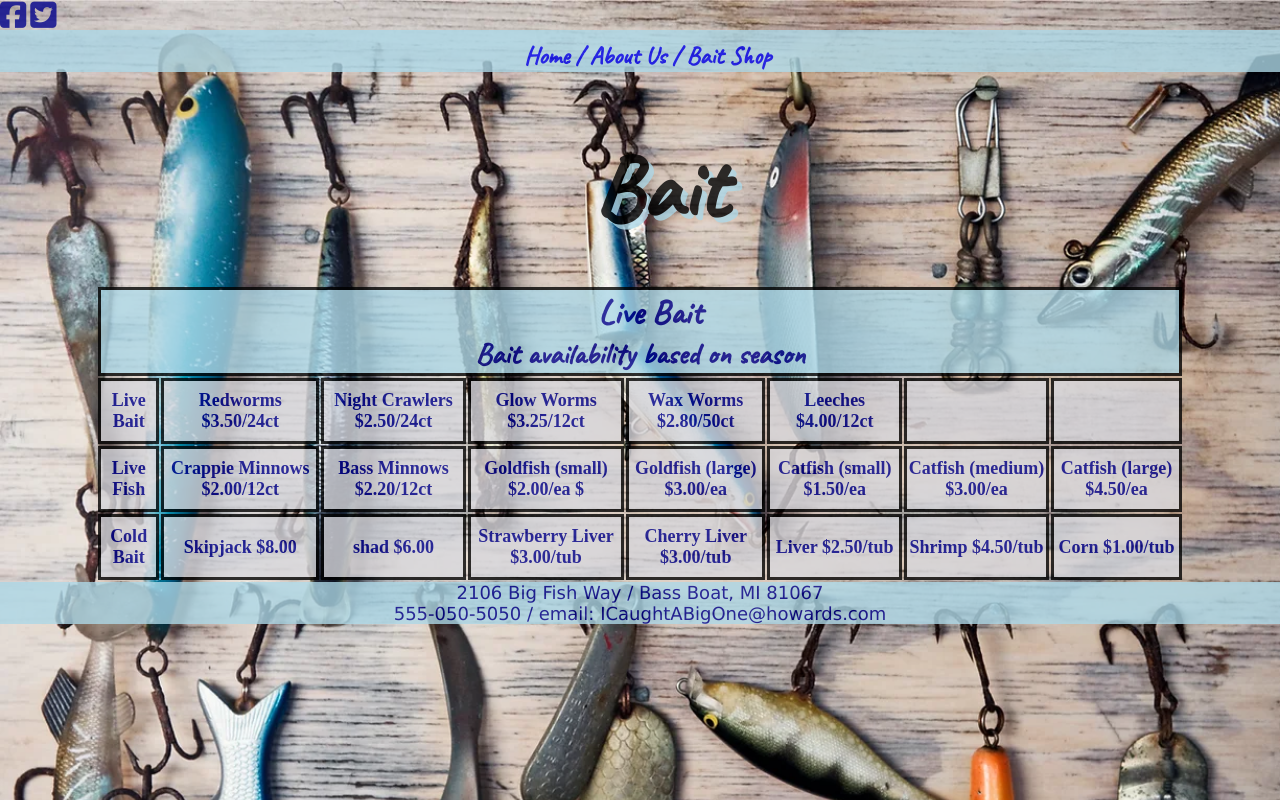
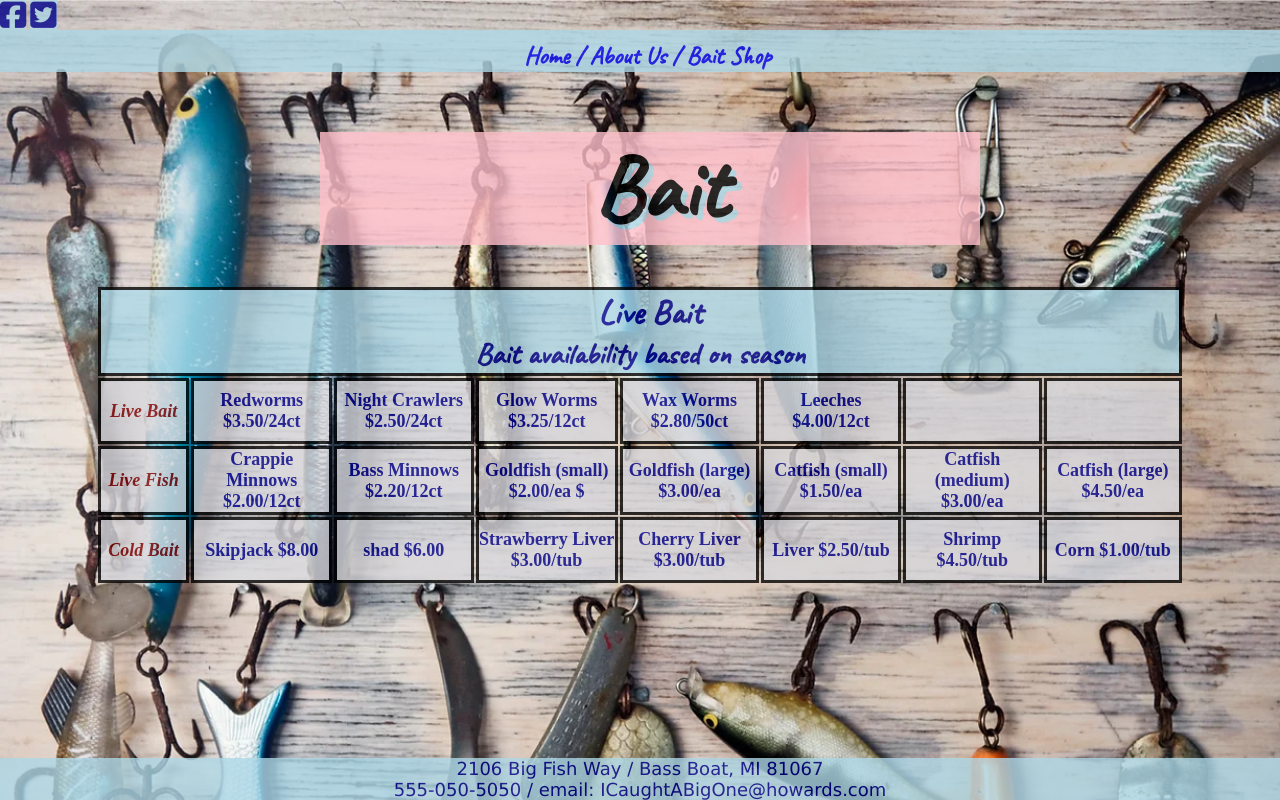
Before and after one commit to Melissa-Mika/howards, a plain HTML site: page shop.html in a window 1280 px wide. Drawn offline with Linux system fonts and the light colour scheme.

Commit message:
made changes in shop and about pages and CSS

```diff
--- a/shop.html
+++ b/shop.html
@@ -54,7 +54,7 @@
             <td>Night Crawlers $2.50/24ct</td>
             <td>Glow Worms $3.25/12ct</td>
             <td>Wax Worms $2.80/50ct</td>
-            <td>Leeches $4.00/12ct</td>
+            <td>Leeches <br>  $4.00/12ct</td>
             <td></td>
             <td></td>
         </tr>
--- a/styles.css
+++ b/styles.css
@@ -2,8 +2,6 @@
     margin: 0px;
     padding: 0px;
 }
-
-
 
 body {
     background-color: lightblue;
@@ -42,6 +40,7 @@ a:active {
 
 .fa-brands {
     font-size: 30px;
+    background-color: lightblue;
 }
 
 .socialmedia {
@@ -49,6 +48,7 @@ a:active {
     top: 0px;
     right: 25px;
     font-size: 45px;
+    background-color: lightblue;
     color: darkblue;
 }
 
@@ -82,13 +82,17 @@ h1 {
 }
 
 .footerhome {
+
     color: darkgreen;
     background-color: coral;
     font-family: "Lucida Sans", "Lucida Sans Regular", 'Lucida Grande', 'Lucida Sans Unicode', Geneva, Verdana, sans-serif;
     font-size: 20px;
     text-align: center;
 
+
 }
+
+
 
 
 /* About Us Page Code */
@@ -113,6 +117,14 @@ h1 {
 
 }
 
+.clearFloat {
+    clear:both;
+}
+
+.content-wrap {
+    padding: 20px;
+}
+
 .left,
 .right,
 .left2,
@@ -121,6 +133,11 @@ h1 {
     clear: both;
 }
 
+
+.storetext {
+    padding-left: 20px;
+    padding-right: 20px;
+}
 
 .footerabout {
 
@@ -147,6 +164,9 @@ h1 {
     font-size: 90px;
     color: black;
     text-shadow: 5px 5px lightblue;
+    width: 50%;
+    margin: auto;
+    background-color: pink;
 }
 
 table {
@@ -174,6 +194,13 @@ table {
     background-color: lightblue;
 }
 
+.sidebar {
+    font-style: italic;
+    font-weight: bold;
+    width: 100px;
+    color: maroon;
+}
+
 .sidebar,
 td {
     border: 3px black solid;
@@ -186,10 +213,18 @@ td {
     height: 60px;
 }
 
+td {
+    width: 150px;
+}
+
+footer {
+    position: fixed;
+    bottom: 0px;
+    width: 100%;
+}
 
 .footershop {
-    position: sticky;
-    bottom: 0px;
+
     color: darkblue;
     background-color: lightblue;
     font-family: "Lucida Sans", "Lucida Sans Regular", 'Lucida Grande', 'Lucida Sans Unicode', Geneva, Verdana, sans-serif;
```
Also changed, not shown: about.html (+2 -2 lines).
